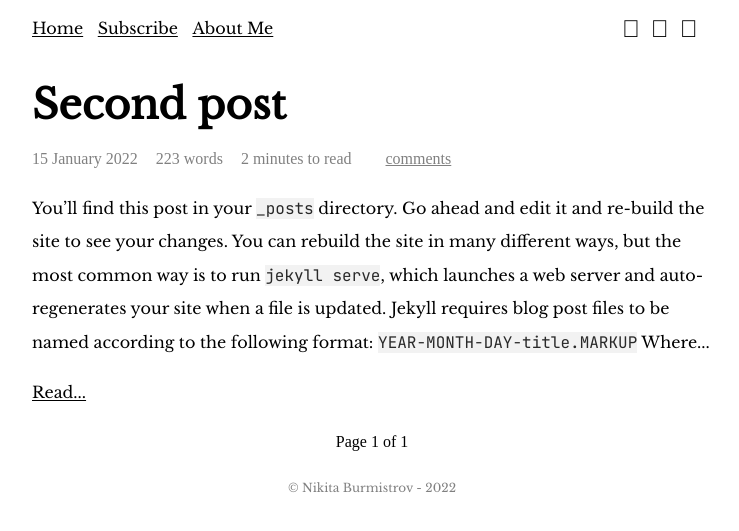
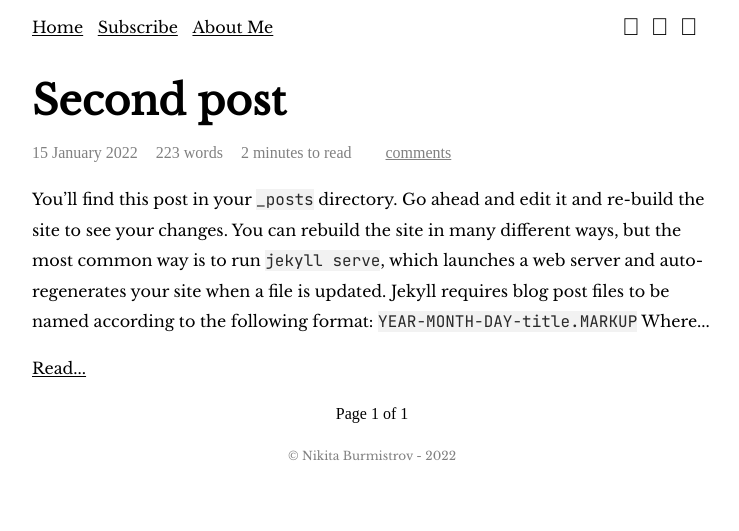
Before and after one commit to burmistrov-tech/blog, a Jekyll site: the page built from index.html, in a window 1280 px wide. Shown: the top 531 px of the page, without its empty margins (268-1007 px from the left). Built offline with Jekyll 4.4.1, drawn with Linux system fonts in a browser that asks for light colours; some web fonts are replaced; the list of posts is cut into pages by our own code; comment, search, counter and statistics services are not loaded.

Commit message:
refactoring

```diff
--- a/_sass/caption.scss
+++ b/_sass/caption.scss
@@ -2,8 +2,8 @@
 
 .caption {
   color: gray;
-
-  @media all and (min-width: $width) {
-    margin-left: 15px;
-  }
+  font-size: 0.5 * $em;
+  opacity: 0.6;
+  display: table;
+  margin: 0 auto;
 }
--- a/_sass/post-tags.scss
+++ b/_sass/post-tags.scss
@@ -1,8 +1,6 @@
 @import 'tagging';
 
 ul.post-tags {
-  list-style-type: disc;
-  margin:0;
   padding: 0;
 
   li {
--- a/_sass/wrapper.scss
+++ b/_sass/wrapper.scss
@@ -3,7 +3,7 @@
 %wrapper {
   @extend %clear;
   box-sizing: border-box;
-  line-height: 1.4 * $em;
+  line-height: 1.25 * $em;
   margin-left: auto;
   margin-right: auto;
   width: $width;
--- a/index.html
+++ b/index.html
@@ -23,9 +23,7 @@
             </p>
           </div>
           <p>
-            <a href="{{ post.url }}" itemprop="url">
-              Read...
-            </a>
+            <a href="{{ post.url }}" itemprop="url">Read...</a>
           </p>
         </article>
       </section>
```
